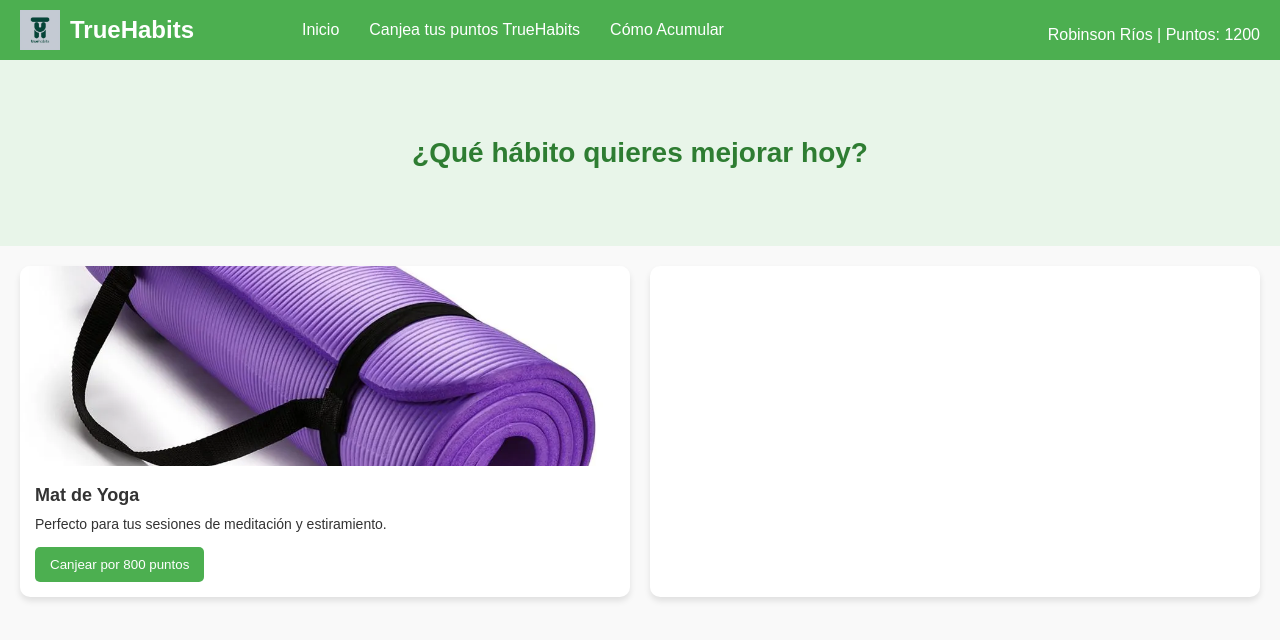
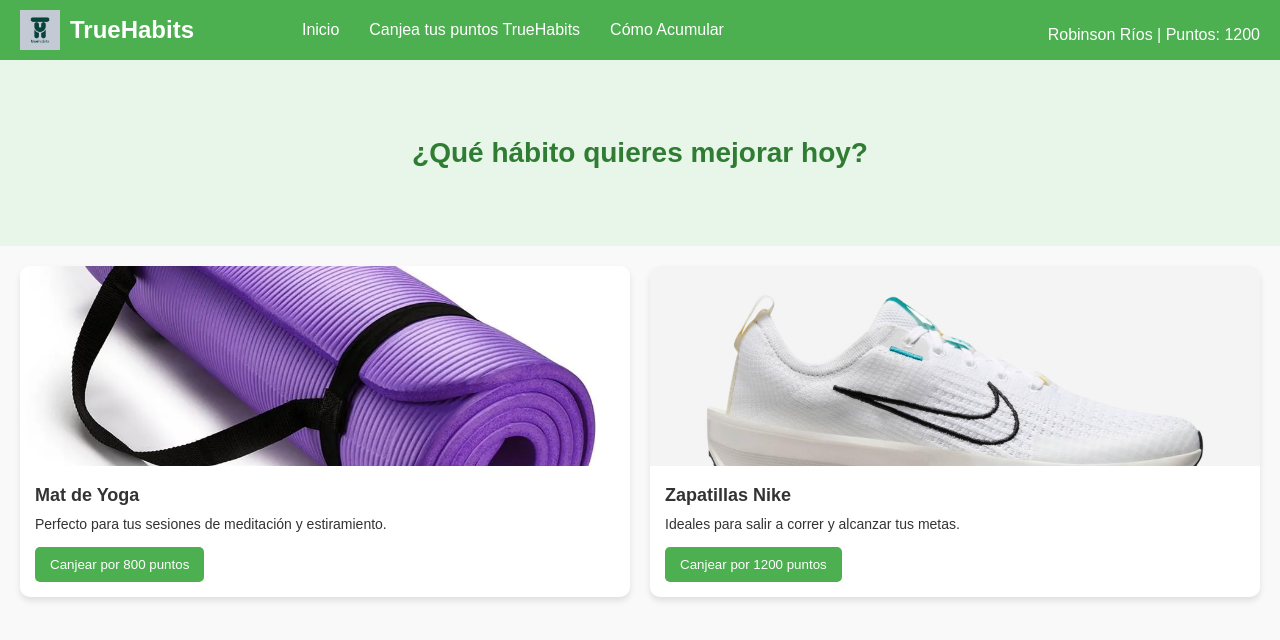
Before and after one commit to RobinsonRiosV/web-premios, a plain HTML site: page index.html in a window 1280 px wide. Drawn offline with Linux system fonts and the light colour scheme.

Commit message:
Update index.html

```diff
--- a/index.html
+++ b/index.html
@@ -216,4 +216,13 @@
         </div>
 
         <div class="reward-card">
-            <img src="https://raw.githubusercontent.com/RobinsonRi
+            <img src="https://raw.githubusercontent.com/RobinsonRiosV/web-premios/main/zapatillas%20nike.jpg" alt="Zapatillas Nike">
+            <div class="content">
+                <h3>Zapatillas Nike</h3>
+                <p>Ideales para salir a correr y alcanzar tus metas.</p>
+                <button>Canjear por 1200 puntos</button>
+            </div>
+        </div>
+    </section>
+</body>
+</html>
```
